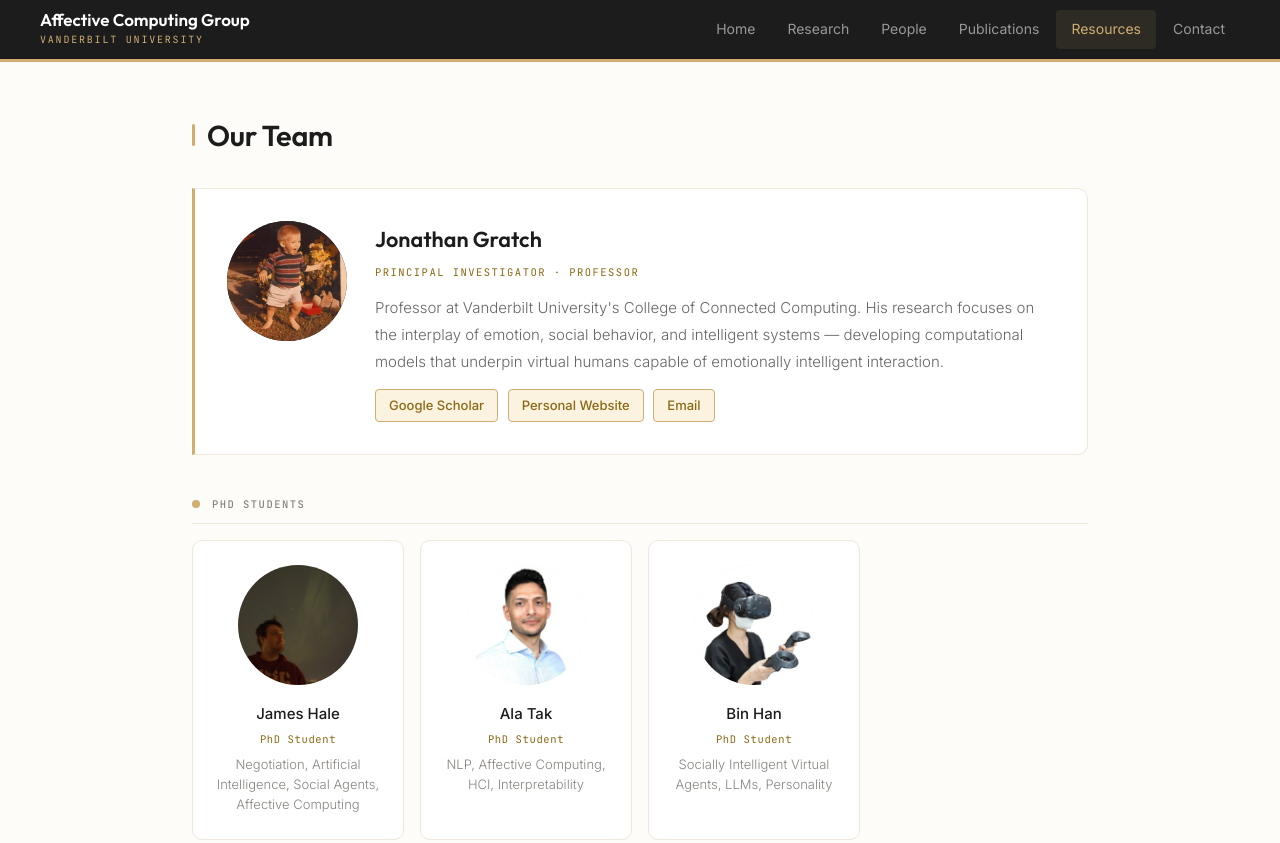
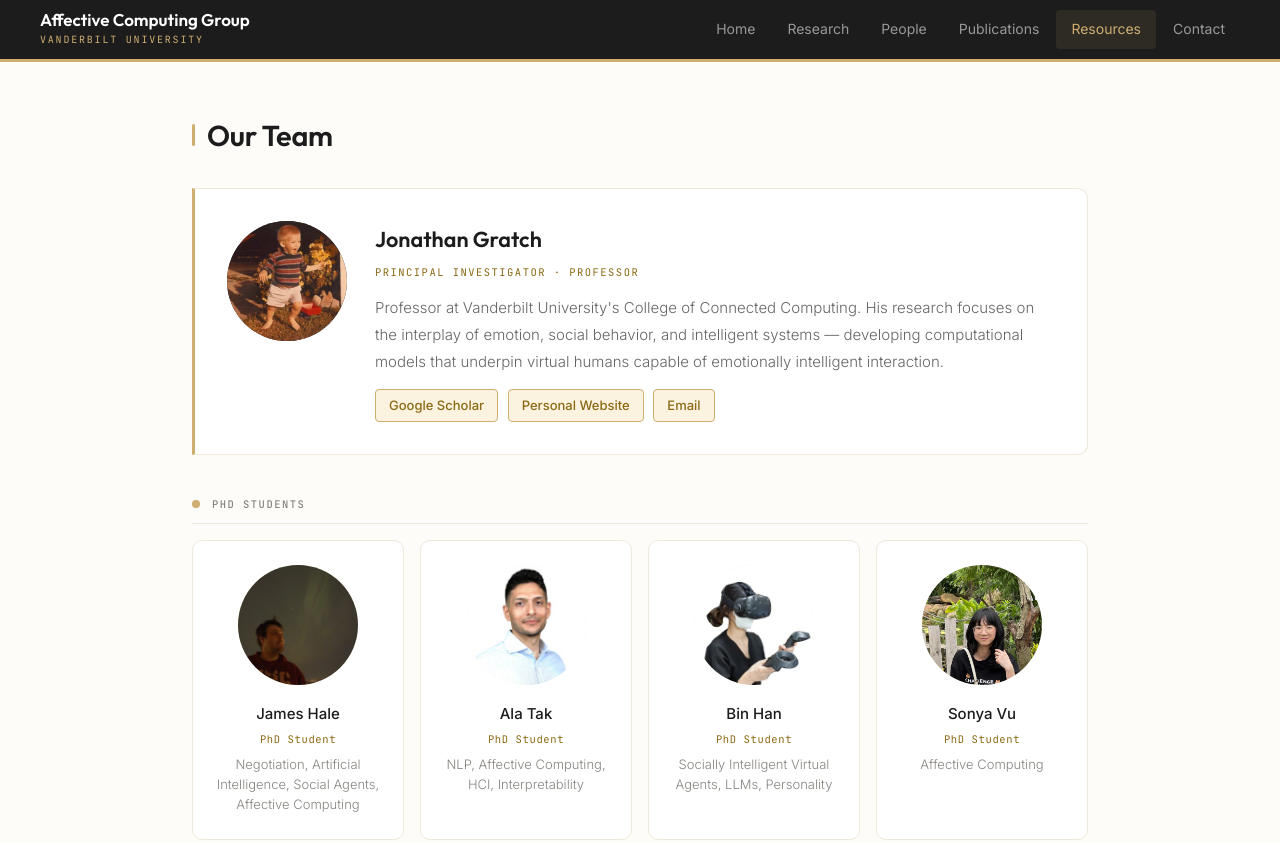
Before and after one commit to gratchlab/gratchlab.github.io, a plain HTML site: page people.html in a window 1280 px wide. Shown: the top 843 px of the page. Drawn offline with Linux system fonts and the light colour scheme.

Commit message:
add Sonya on people.html

```diff
--- a/people.html
+++ b/people.html
@@ -100,6 +100,17 @@
             <div class="p-name">Bin Han</div>
             <div class="p-role">PhD Student</div>
             <div class="p-focus">Socially Intelligent Virtual Agents, LLMs, Personality</div>
+          </a>
+        </div>
+
+        <div class="p-card">
+          <a class="p-link" href="#" target="_blank">
+            <div class="p-av">
+              <img src="assets/img/Sonya.jpeg" alt="Sonya Vu">
+            </div>
+            <div class="p-name">Sonya Vu</div>
+            <div class="p-role">PhD Student</div>
+            <div class="p-focus">Affective Computing</div>
           </a>
         </div>
 
```
Also changed, not shown: assets/img/Sonya.jpeg (added).
